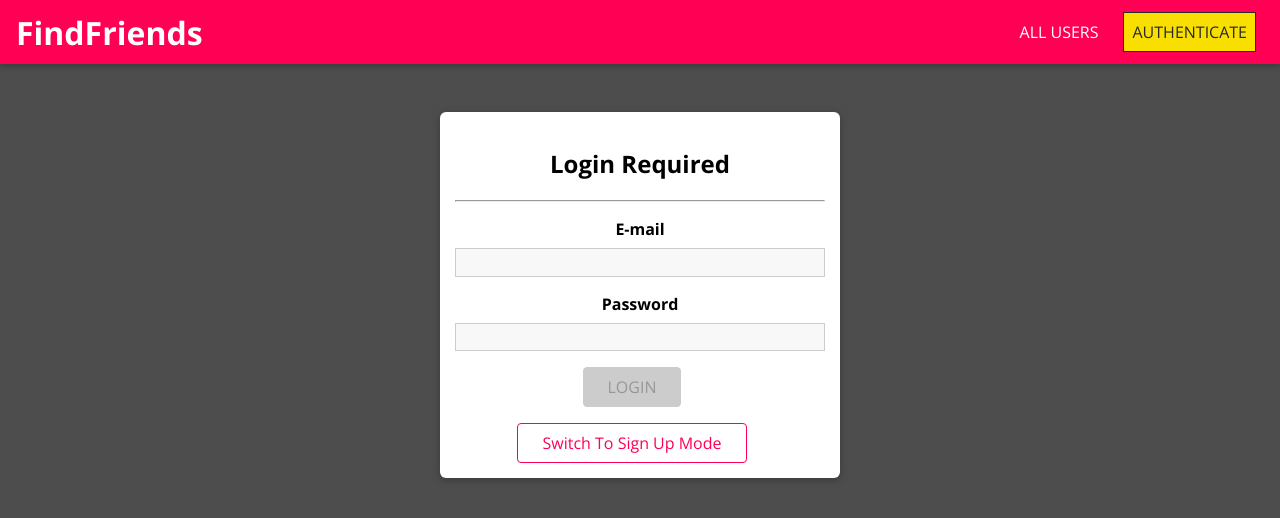
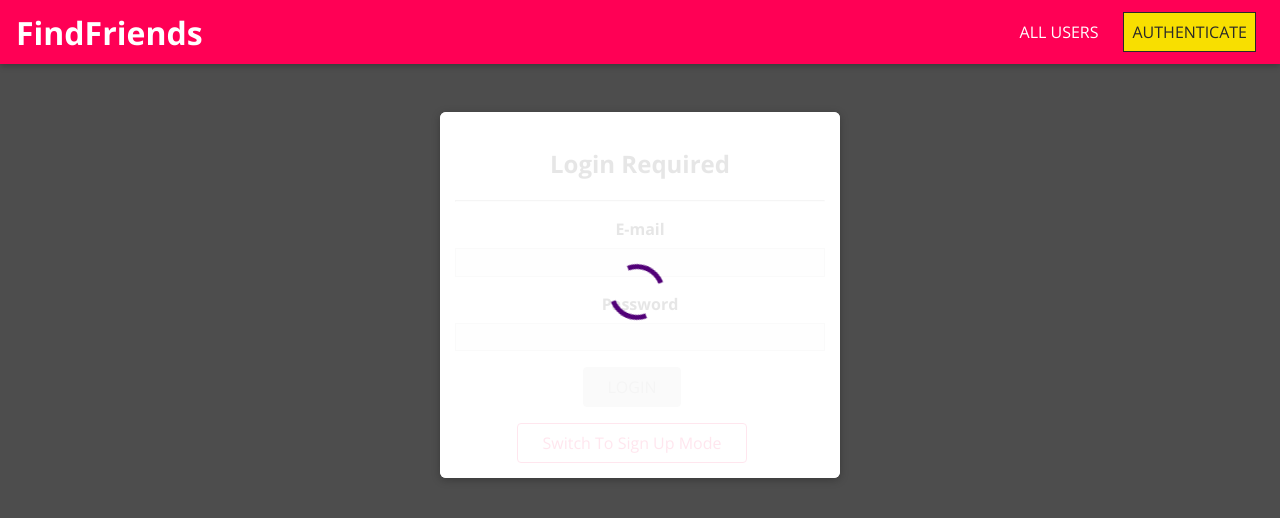
Before and after one commit to rohanrony250/TouristSpace---MERN, a React (Create React App) app in the folder frontend/: page /auth in a window 1280 px wide. Shown: the top 518 px of the page. Built offline with nearby package versions, Linux system fonts and the light colour scheme.

Commit message:
loading state and error modal added for api calls - 1

```diff
--- /dev/null
+++ b/frontend/src/Shared/Components/UI-Elements/LoadingSpinner.js
@@ -0,0 +1,13 @@
+import React from 'react';
+
+import './LoadingSpinner.scss';
+
+const LoadingSpinner = props => {
+  return (
+    <div className={`${props.asOverlay && 'loading-spinner__overlay'}`}>
+      <div className="lds-dual-ring"></div>
+    </div>
+  );
+};
+
+export default LoadingSpinner;
--- /dev/null
+++ b/frontend/src/Shared/Components/UI-Elements/LoadingSpinner.scss
@@ -0,0 +1,38 @@
+.lds-dual-ring {
+    display: inline-block;
+    width: 64px;
+    height: 64px;
+  }
+
+  .lds-dual-ring:after {
+    content: ' ';
+    display: block;
+    width: 46px;
+    height: 46px;
+    margin: 1px;
+    border-radius: 50%;
+    border: 5px solid #510077;
+    border-color: #510077 transparent #510077 transparent;
+    animation: lds-dual-ring 1.2s linear infinite;
+  }
+
+  .loading-spinner__overlay {
+    height: 100%;
+    width: 100%;
+    position: absolute;
+    top: 0;
+    left: 0;
+    background: rgba(255, 255, 255, 0.9);
+    display: flex;
+    justify-content: center;
+    align-items: center;
+  }
+
+  @keyframes lds-dual-ring {
+    0% {
+      transform: rotate(0deg);
+    }
+    100% {
+      transform: rotate(360deg);
+    }
+  }
--- /dev/null
+++ b/frontend/src/Shared/Components/UI-Elements/Modal/ErrorModal.js
@@ -0,0 +1,19 @@
+import React from 'react';
+
+import Modal from './Modal';
+import Button from '../../FormElements/Button';
+
+const ErrorModal = props => {
+  return (
+    <Modal
+      onCancel={props.onClear}
+      header="An Error Occurred!"
+      show={!!props.error}
+      footer={<Button onClick={props.onClear}>Okay</Button>}
+    >
+      <p>{props.error}</p>
+    </Modal>
+  );
+};
+
+export default ErrorModal;
--- a/frontend/src/pages/Authentication/Auth.js
+++ b/frontend/src/pages/Authentication/Auth.js
@@ -6,10 +6,16 @@ import { VALIDATOR_EMAIL, VALIDATOR_MINLENGTH, VALIDATOR_REQUIRE } from "../../S
 import { useForm } from "../../Shared/Hooks/form-hook"
 import Button from "../../Shared/Components/FormElements/Button"
 import {AuthContext} from "../../Shared/Components/Context/auth-context"
+import ErrorModal from "../../Shared/Components/UI-Elements/Modal/ErrorModal"
+import LoadingState from "../../Shared/Components/UI-Elements/LoadingSpinner"
 const Auth = () =>
 {
     const auth = useContext(AuthContext)
     const [LoginMode, setIsLoginMode] = useState(true)
+    const [isLoading, setIsLoading] = useState(false)
+    const [error, setError] = useState(false)
+
+
     const [formState, inputHandler, setFormData] = useForm({
         email: {
             value: '',
@@ -35,6 +41,7 @@ const Auth = () =>
 
             try
             {
+                setIsLoading(true);
                 const response = await fetch('http://localhost:5000/api/users/signup',
                 {
                     method : "POST",
@@ -51,17 +58,21 @@ const Auth = () =>
 
                 const responseData = await response.json();
                 console.log(responseData);
+                setIsLoading(false)
+                auth.login()
             }
             catch(err)
             {
+                setIsLoading(false)
                 console.log(err);
+                setError(err.message || "Something went wrong, please try again.");
             }
         }
 
 
 
 
-        auth.login()
+
         // console.log(formState.inputs)
     }
 
@@ -90,6 +101,7 @@ const Auth = () =>
 
     return(
         <Card className = "authentication">
+            {<LoadingState asOverlay/>}
             <h2>
                 Login Required
             </h2>
```
